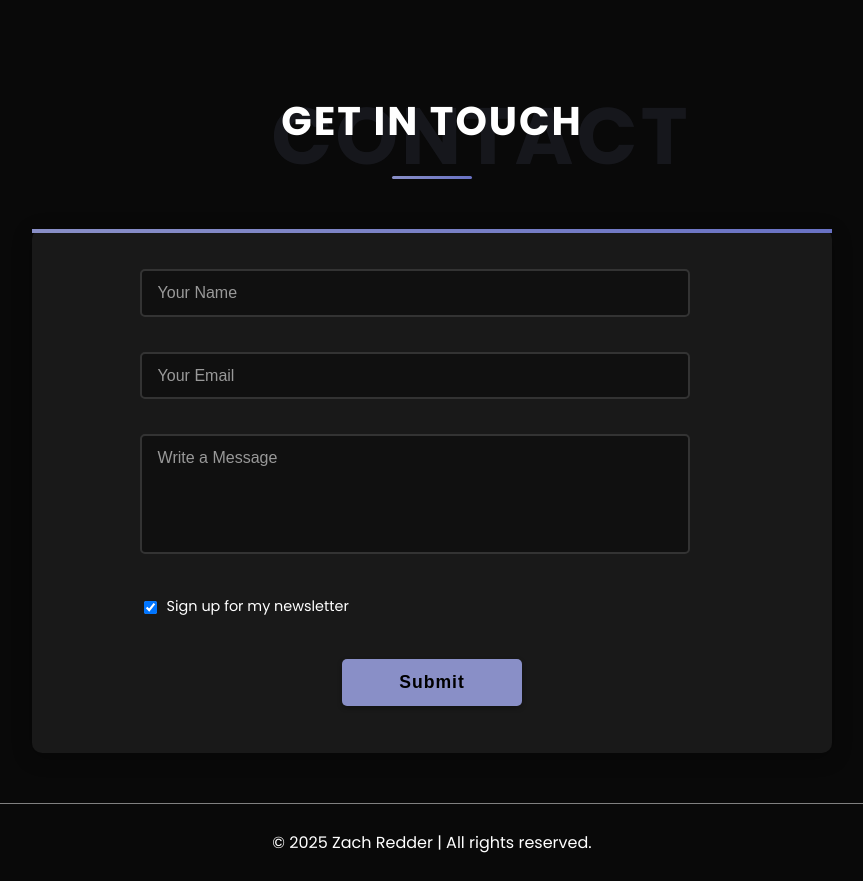
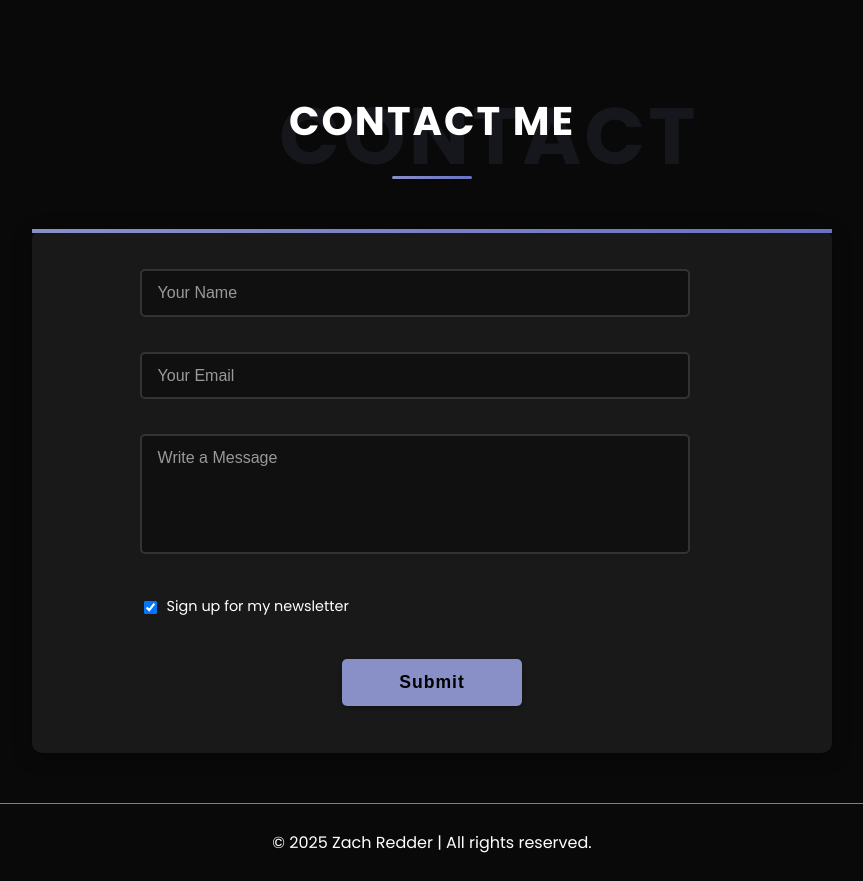
Before and after one commit to zach-redder/personal-portfolio, a React (Create React App) app: page / in a window 1280 px wide. Shown: the part 5510-6391 px from the top of the page, without its empty margins (208-1071 px from the left). Built offline with nearby package versions, Linux system fonts and the light colour scheme; no server answers.

Commit message:
Fixed more bugs

```diff
--- a/src/pages/Main.js
+++ b/src/pages/Main.js
@@ -263,7 +263,7 @@ function MainPage() {
             <section id="contact">
                 <AOSElement animation="fade-down">
                     <div className="section-header-common">
-                        <h2 data-text="CONTACT">Get in Touch</h2>
+                        <h2 data-text="CONTACT">Contact Me</h2>
                         <div className="section-header-line"/>
                     </div>
                 </AOSElement>
```
